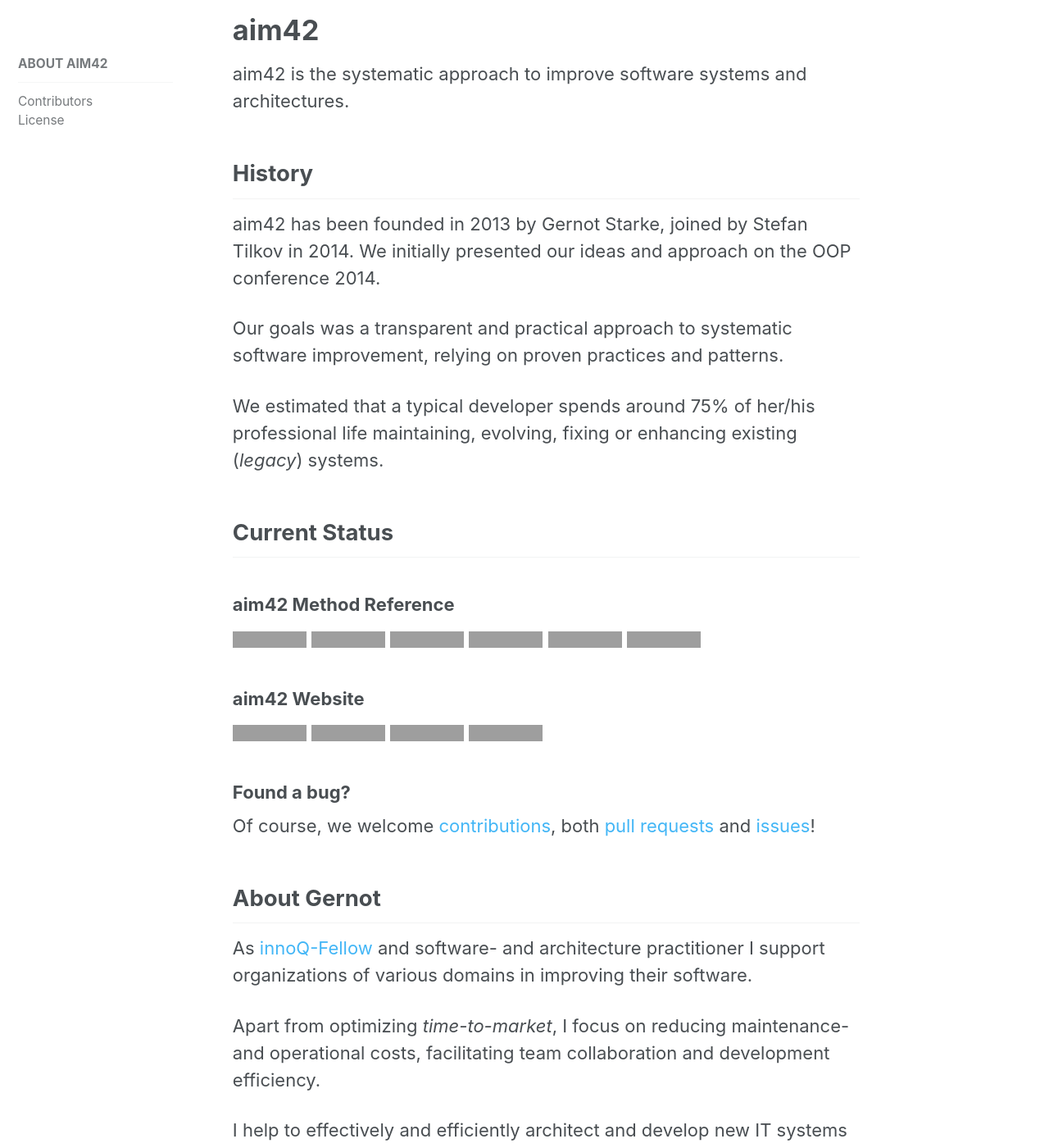
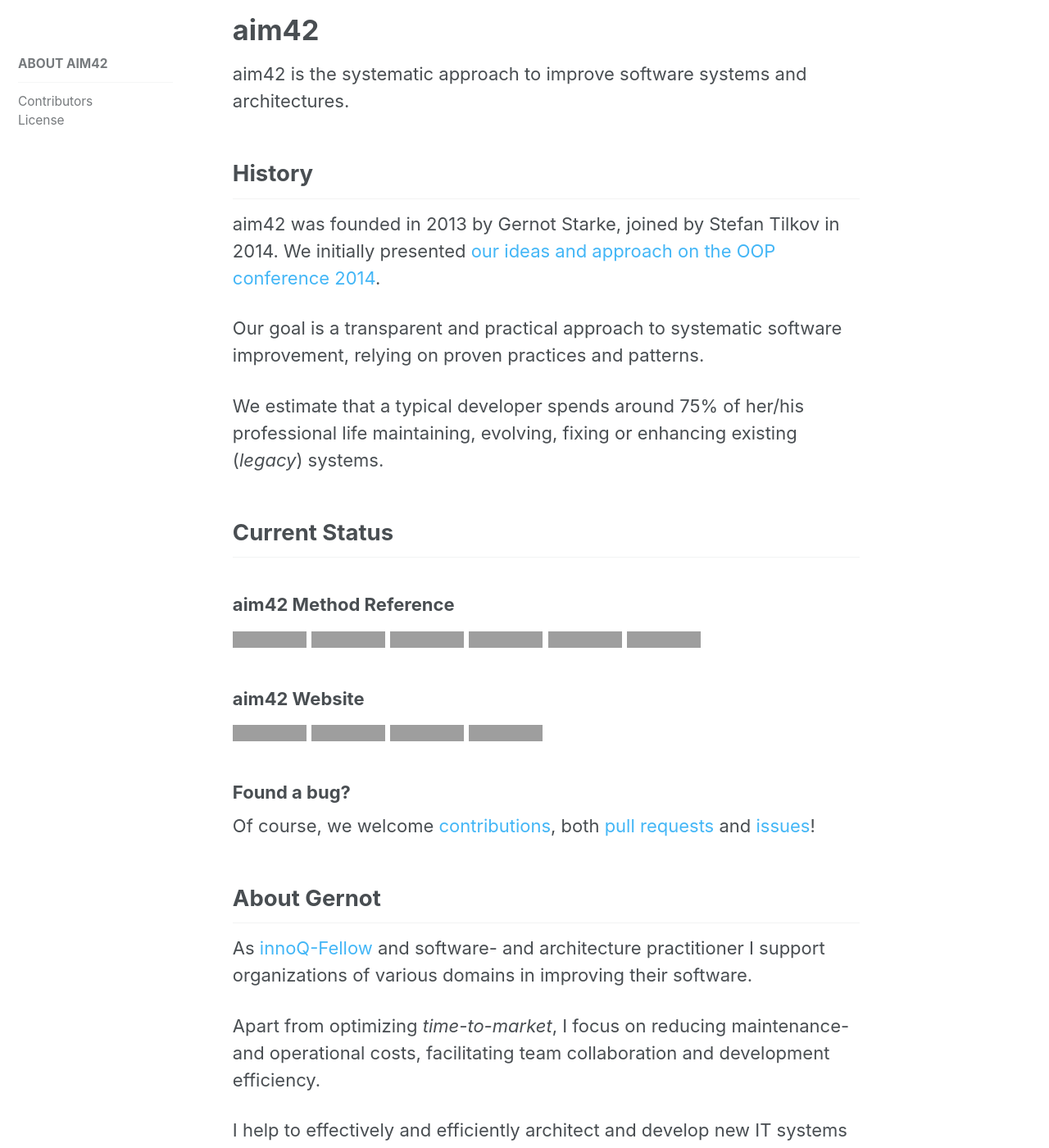
Before and after one commit to aim42/aim42.org-site, a Jekyll site: the page built from _pages/about.md, in a window 1280 px wide and 1400 px high, scrolled down 376 px, cut to the strip 0-1400 px from the top of the window. Shown: the whole strip at 82% size. Built offline with Jekyll 4.4.1, drawn with Linux system fonts in a browser that asks for light colours; some of the changed text lies outside the part shown; grey boxes are pictures that could not be loaded.

Commit message:
Minor language fixes (typos and time) and add link to OOP2014 talk.

```diff
--- a/_pages/about.md
+++ b/_pages/about.md
@@ -14,13 +14,13 @@ sidebar:
 aim42 is the systematic approach to improve software systems and architectures.
 
 ## History
-aim42  has been founded in 2013 by Gernot Starke, joined by Stefan Tilkov in 2014.
-We initially presented our ideas and approach on the OOP conference 2014.
+aim42 was founded in 2013 by Gernot Starke, joined by Stefan Tilkov in 2014.
+We initially presented [our ideas and approach on the OOP conference 2014](http://www.oop-konferenz.de/konferenzen/oop2014/konferenz/konferenzprogramm/conference-detail/warum-und-wie-von-software-evolution.html).
 
-Our goals was a transparent and practical approach to systematic software improvement,
+Our goal is a transparent and practical approach to systematic software improvement,
 relying on proven practices and patterns.
 
-We estimated that a typical developer spends around 75% of her/his professional
+We estimate that a typical developer spends around 75% of her/his professional
 life maintaining, evolving, fixing or enhancing existing (_legacy_) systems.
 
 
```
Also changed, not shown: other parts of _pages/about.md (+1 -1 lines).
